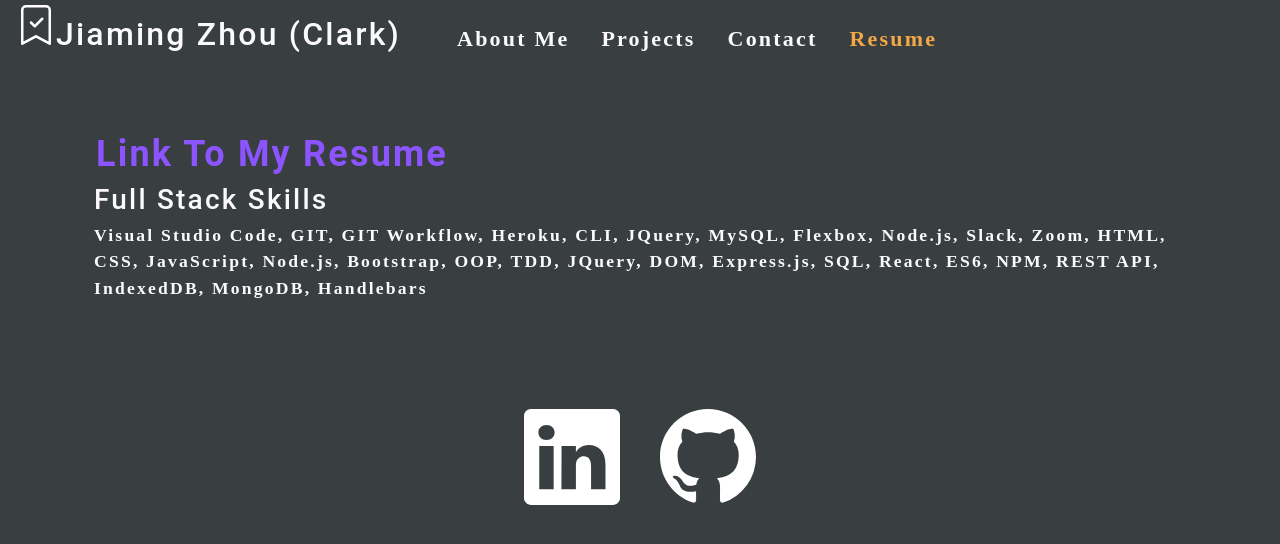
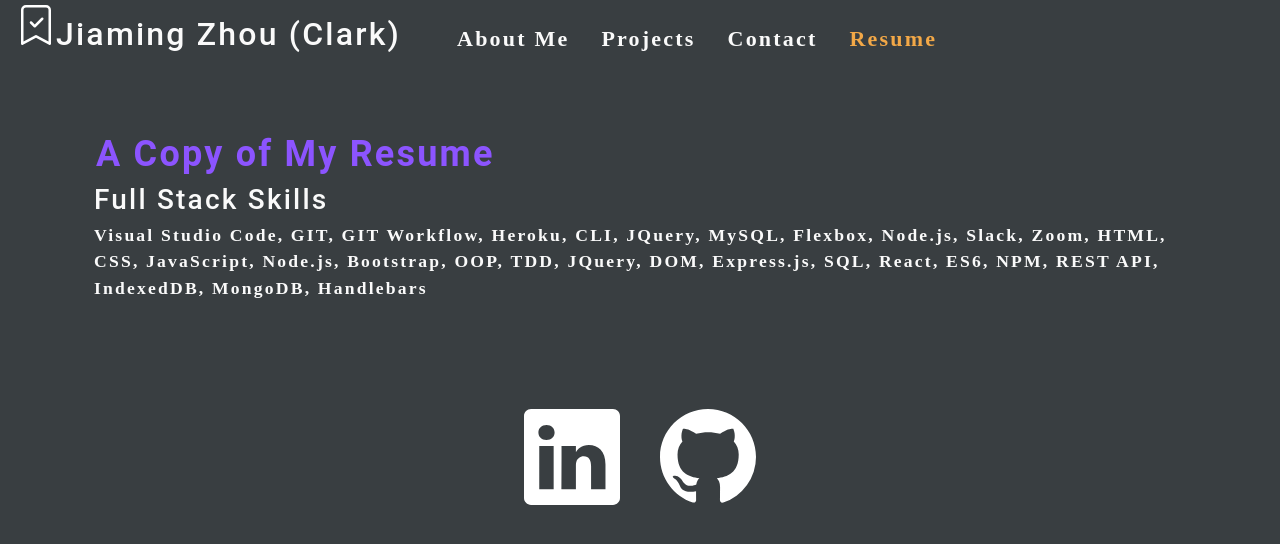
Before and after one commit to freezenleo/react-portfolio, a React (Create React App) app: page / in a window 1280 px wide. Both pictures are taken after a click on the item "Resume". Shown: the top 544 px of the page. Built offline with nearby package versions, Linux system fonts and the light colour scheme.

Commit message:
fix download resume link

```diff
--- a/src/components/Resume/index.js
+++ b/src/components/Resume/index.js
@@ -1,11 +1,11 @@
 import React from 'react';
-
+import resume from '../../assets/file/clark-resume.pdf';
 function Resume() {
     return (
         <section>
             <h1>
-                <a href="../../assets/file/clark-resume.pdf" download>
-                    Link To My Resume
+                <a href={resume} download="clark-resume">
+                    A Copy of My Resume
                 </a>
             </h1>
             <div>
```
